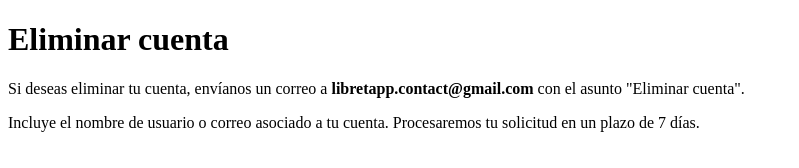
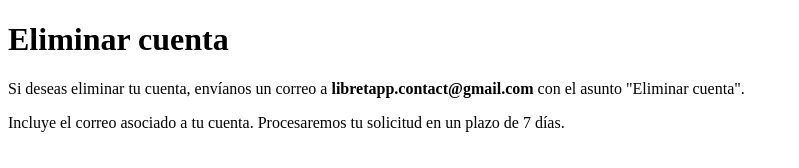
Before and after one commit to kevincob/account-deletion, a plain HTML site: page index.html in a window 1280 px wide. Shown: the whole page, without its empty margins (0-799 px from the left). Drawn offline with Linux system fonts and the light colour scheme.

Commit message:
Update index.html

```diff
--- a/index.html
+++ b/index.html
@@ -7,6 +7,6 @@
 <body>
   <h1>Eliminar cuenta</h1>
   <p>Si deseas eliminar tu cuenta, envíanos un correo a <strong>libretapp.contact@gmail.com</strong> con el asunto "Eliminar cuenta".</p>
-  <p>Incluye el nombre de usuario o correo asociado a tu cuenta. Procesaremos tu solicitud en un plazo de 7 días.</p>
+  <p>Incluye el correo asociado a tu cuenta. Procesaremos tu solicitud en un plazo de 7 días.</p>
 </body>
 </html>
```
